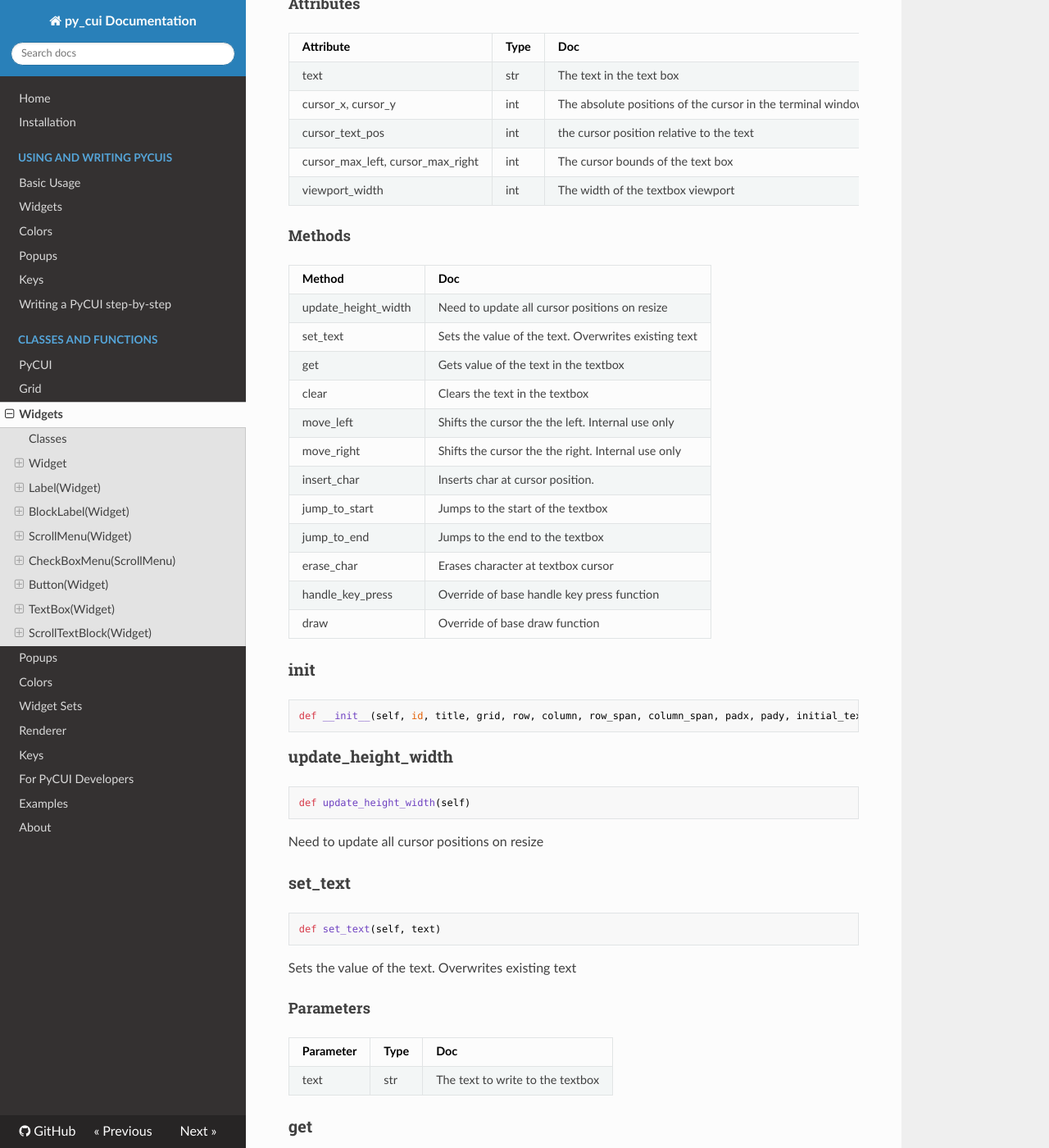
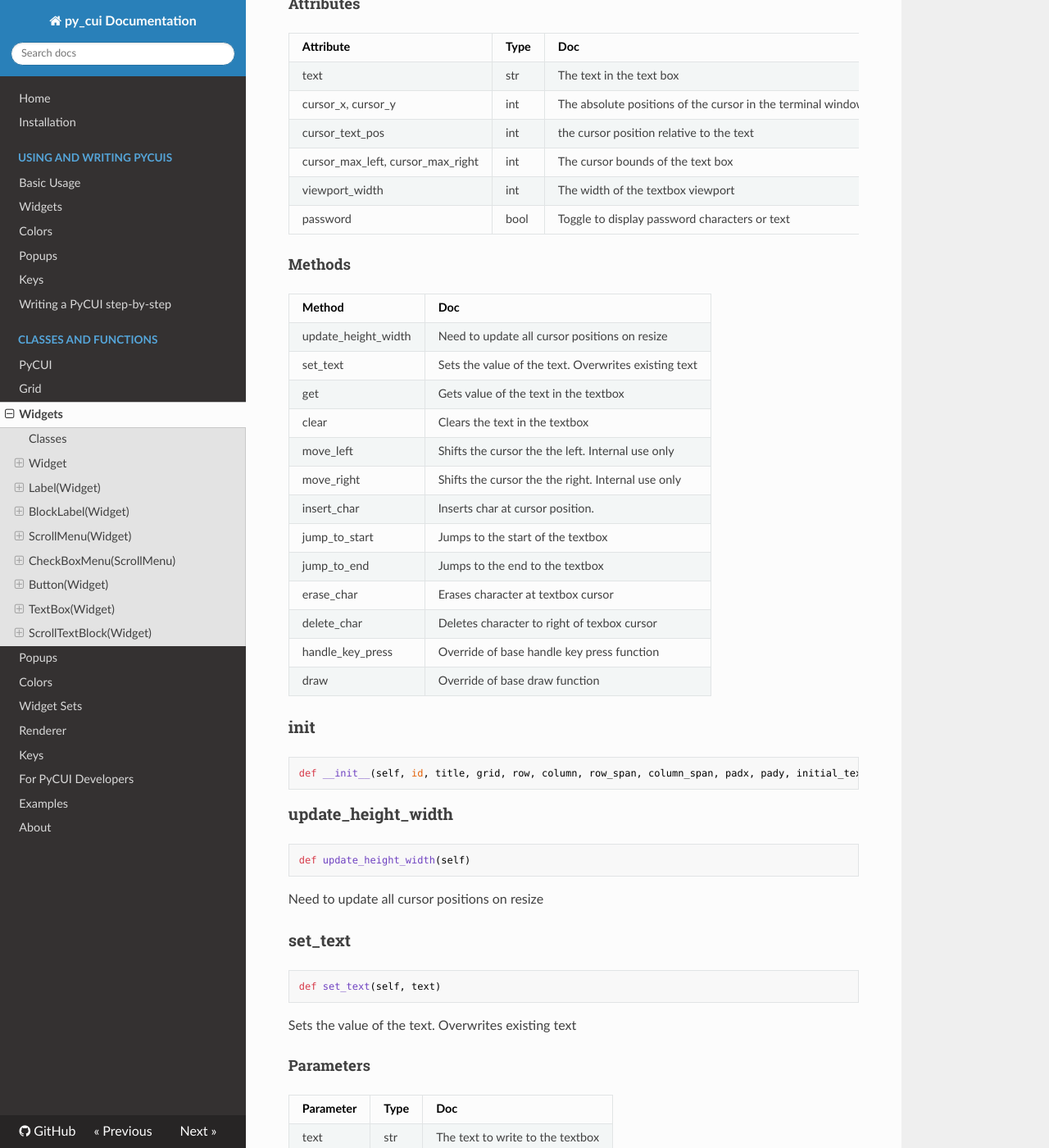
Before and after one commit to jwlodek/py_cui, an MkDocs documentation site: the page built from docs/DocstringGenerated/Widgets.md, in a window 1280 px wide and 1400 px high, scrolled down 15775 px. Shown: the whole window at 82% size. Built offline with MkDocs 1.6.1, drawn with Linux system fonts in a browser that asks for light colours; nearby versions of some CDN libraries; some of the changed text lies outside the part shown.

Commit message:
Generate new docs from updated docstrings

````diff
--- a/docs/DocstringGenerated/Widgets.md
+++ b/docs/DocstringGenerated/Widgets.md
@@ -1038,6 +1038,7 @@ Widget for entering small single lines of text
  cursor_text_pos  |  int | the cursor position relative to the text
  cursor_max_left, cursor_max_right  |  int | The cursor bounds of the text box
  viewport_width  |  int | The width of the textbox viewport
+ password  |  bool | Toggle to display password characters or text
 
 #### Methods
 
@@ -1053,6 +1054,7 @@ Widget for entering small single lines of text
  jump_to_start | Jumps to the start of the textbox
  jump_to_end | Jumps to the end to the textbox
  erase_char | Erases character at textbox cursor
+ delete_char | Deletes character to right of texbox cursor
  handle_key_press | Override of base handle key press function
  draw | Override of base draw function
 
@@ -1062,7 +1064,7 @@ Widget for entering small single lines of text
 ### __init__
 
 ```python
-def __init__(self, id, title, grid, row, column, row_span, column_span, padx, pady, initial_text)
+def __init__(self, id, title, grid, row, column, row_span, column_span, padx, pady, initial_text, password)
 ```
 
 
@@ -1229,6 +1231,20 @@ def erase_char(self)
 ```
 
 Erases character at textbox cursor
+
+
+
+
+
+
+
+### delete_char
+
+```python
+def delete_char(self)
+```
+
+Deletes character to right of texbox cursor
 
 
 
--- a/py_cui/__init__.py
+++ b/py_cui/__init__.py
@@ -414,6 +414,8 @@ class PyCUI:
             number of padding characters in the y direction
         initial_text='' : str
             Initial text for the textbox
+        password=False : bool
+            Toggle to show '*' instead of characters.
 
         Returns
         -------
````
Also changed, not shown: docs/DocstringGenerated/Popups.md (+15 -0 lines), docs/DocstringGenerated/PyCui.md (+2 -1 lines), docs/DocstringGenerated/WidgetSet.md (+1 -1 lines), 2 other files.
